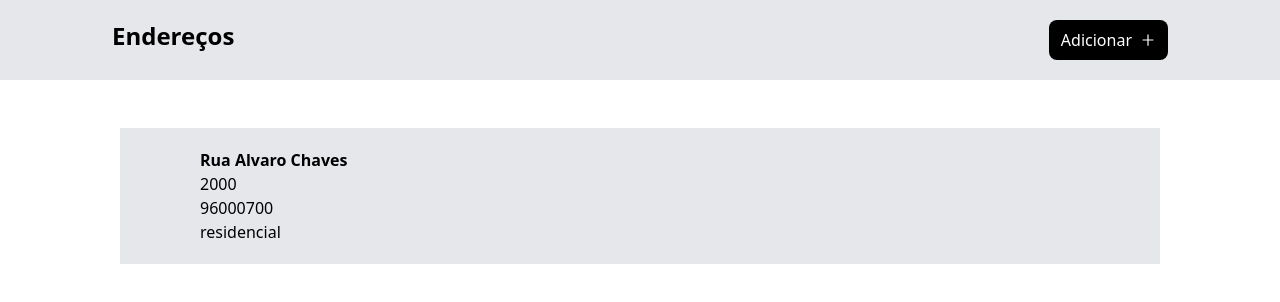
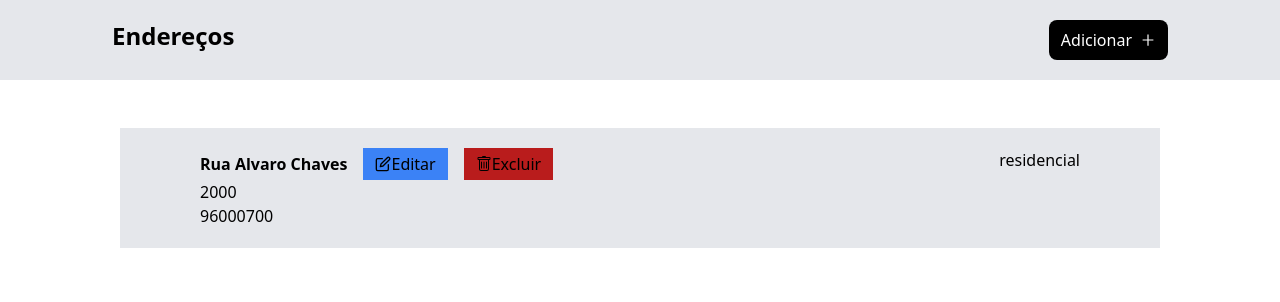
Before and after one commit to rafaellef/desafio-publi-crud, a Next.js app: page / in a window 1280 px wide. Shown: the top 302 px of the page. Built offline with nearby package versions, Linux system fonts and the light colour scheme.

Commit message:
Caminhos para página de Edição criados

```diff
--- a/src/components/Layout.js
+++ b/src/components/Layout.js
@@ -20,7 +20,7 @@ const Layout = ({ children }) => {
                 </Link>
 
                 <div className="flex-grow text-right">
-                    <button className="bg-black px-3 py-2 text-white rounded-lg hover:bg-zinc-700 inline-flex items-center" onClick={() => router.push('/novoEndereco')}>Adicionar <AiOutlinePlus className='ml-2' /></button>
+                    <button className="bg-black px-3 py-2 text-white rounded-lg hover:bg-zinc-800 inline-flex items-center" onClick={() => router.push('/novoEndereco')}>Adicionar <AiOutlinePlus className='ml-2' /></button>
                 </div>
             </header>
             <main className="px-28 py-10">
--- /dev/null
+++ b/src/pages/edit/[id].js
@@ -0,0 +1,3 @@
+import EnderecoForm from "../novoEndereco";
+
+export default EnderecoForm;
--- a/src/pages/index.js
+++ b/src/pages/index.js
@@ -1,10 +1,15 @@
 import { useEnderecos } from "../context/enderecoContext";
 import Layout from "../components/Layout";
+import { BsTrash } from 'react-icons/bs';
+import { FiEdit } from 'react-icons/fi';
+import { useRouter } from "next/router";
 
 const Home = () => {
 
   //Importando enderecos
   const { enderecos } = useEnderecos();
+
+  const {push} = useRouter();
 
   return (
     <Layout>
@@ -17,10 +22,24 @@ const Home = () => {
               <div>
                 {enderecos.map(endereco => (
                   // eslint-disable-next-line react/jsx-key
-                  <div className="bg-gray-200 px-20 py-5 m-2">
-                    <h1 className="font-bold">{endereco.nome}</h1>
-                    <p>{endereco.numero}</p>
-                    <p>{endereco.cep}</p>
+                  <div className="bg-gray-200 px-20 py-5 m-2 flex justify-between" key={endereco.id}>
+                    <div>
+                      <div className="flex justify-end items-center">
+                        <h1 className="font-bold mr-4">{endereco.nome}</h1>
+                        <button
+                        onClick={() => push("/edit/" + endereco.id)} /*Usando push aqui para enviar usuário para página de edição de cada endereço*/
+                        className="bg-blue-500 hover:bg-blue-400 px-3 py-1 inline-flex items-center">
+                          <FiEdit />
+                          Editar
+                        </button>
+                        <button className="bg-red-700 hover:bg-red-600 px-3 py-1 ml-4 mr-4 inline-flex items-center">
+                          <BsTrash />
+                          Excluir
+                        </button>
+                      </div>
+                      <p>{endereco.numero}</p>
+                      <p>{endereco.cep}</p>
+                    </div>
                     <p>{endereco.tipo}</p>
                   </div>
                 ))}
--- a/src/pages/novoEndereco.js
+++ b/src/pages/novoEndereco.js
@@ -1,5 +1,5 @@
 import Layout from "../components/Layout";
-import { useState } from "react";
+import { useEffect, useState } from "react";
 import { useEnderecos } from "../context/enderecoContext";
 import { useRouter } from "next/router";
 
@@ -16,20 +16,31 @@ const EnderecoForm = () => {
 
     const { createEndereco } = useEnderecos();
 
-    //Pegando método push
-    const {push} = useRouter();
+    const { push, query } = useRouter();
 
     //Atualizando Enderecos
     const handleChange = e => {
-        const {name, value} = e.target
-        setEndereco({...endereco, [name]: value})
+        const { name, value } = e.target
+        setEndereco({ ...endereco, [name]: value })
     };
 
     const handleSubmit = e => {
         e.preventDefault();
+
+        if (!query.id) {
             createEndereco(endereco.nome, endereco.numero, endereco.cep, endereco.tipo);
-        push("/");
+        } else {
+            console.log("Editando")
         }
+
+        // push("/");
+    };
+
+    useEffect(() => {
+        if (query.id) {
+            console.log(query.id)
+        }
+    }, [])
 
     return (
         <Layout>
@@ -37,7 +48,7 @@ const EnderecoForm = () => {
             <form
                 onSubmit={handleSubmit}
                 className="flex flex-col w-full bg-gray-200 mt-20 justify-center items-center rounded-lg">
-                <h1 className="text-xl py-2 font-semibold">Adicionar Endereço</h1>
+                <h1 className="text-xl py-2 font-semibold" /*Criando condicional para alterar texto da página */>{query.id ? 'Editar Endereço' : 'Adicionar Endereço'}</h1>
 
                 <input
                     onChange={handleChange}
```
Lines whose indentation alone changed are shown as unchanged.
